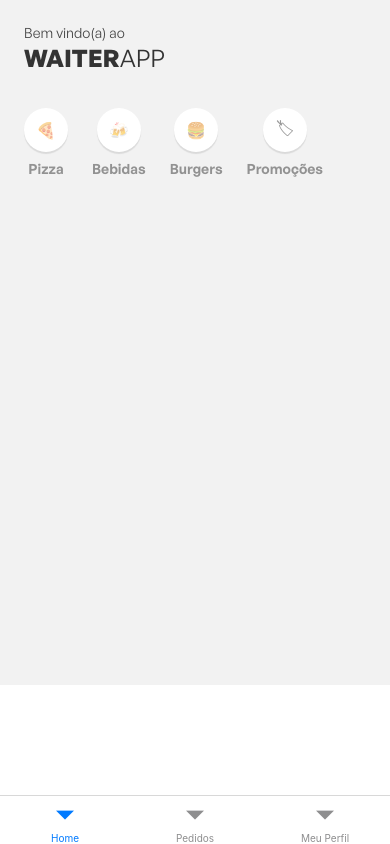
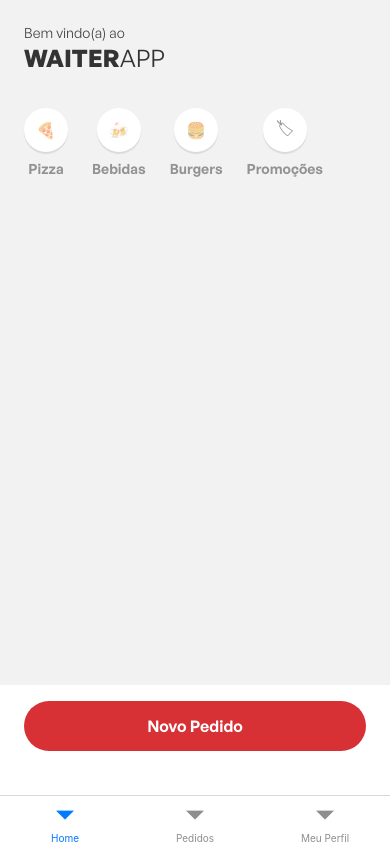
Before and after one commit to JoaoVitorAlbuquerque/xfoods-app, a React Native app: screen /Home in a window 390 px wide. Built offline with nearby package versions, Linux system fonts and the light colour scheme.

Commit message:
feat: create button component

```diff
--- a/src/Screens/Home/index.tsx
+++ b/src/Screens/Home/index.tsx
@@ -10,6 +10,7 @@
   Footer,
   FooterContainer,
 } from "./styles";
+import { Button } from "../../components/Button";
 
 export default function Home() {
   return (
@@ -28,7 +29,11 @@
       </View>
 
       <Footer>
-        <FooterContainer></FooterContainer>
+        <FooterContainer>
+          <Button onPress={() => alert('Novo Pedido')}>
+            Novo Pedido
+          </Button>
+        </FooterContainer>
       </Footer>
     </>
   );
--- a/src/Screens/Home/styles.ts
+++ b/src/Screens/Home/styles.ts
@@ -12,6 +12,7 @@
 export const Footer = styled.View`
   min-height: 110px;
   background: #fff;
+  padding: 16px 24px;
 `;
 
 export const FooterContainer = styled.SafeAreaView``;
--- /dev/null
+++ b/src/components/Button/index.tsx
@@ -0,0 +1,18 @@
+import { Text } from "../Text";
+import { Container } from "./styles";
+
+interface ButtonProps {
+  children: string;
+  onPress(): void;
+  disabled?: boolean;
+}
+
+export function Button({ children, onPress, disabled }: ButtonProps) {
+  return (
+    <Container onPress={onPress} disabled={disabled}>
+      <Text weight="600" color="#fff">
+        {children}
+      </Text>
+    </Container>
+  );
+}
--- /dev/null
+++ b/src/components/Button/styles.ts
@@ -0,0 +1,9 @@
+import styled from "styled-components/native";
+
+export const Container = styled.TouchableOpacity`
+  background: ${({ disabled }) => disabled ? '#999' : '#D73035'};
+  border-radius: 48px;
+  padding: 14px 24px;
+  align-items: center;
+  justify-content: center;
+`;
```
